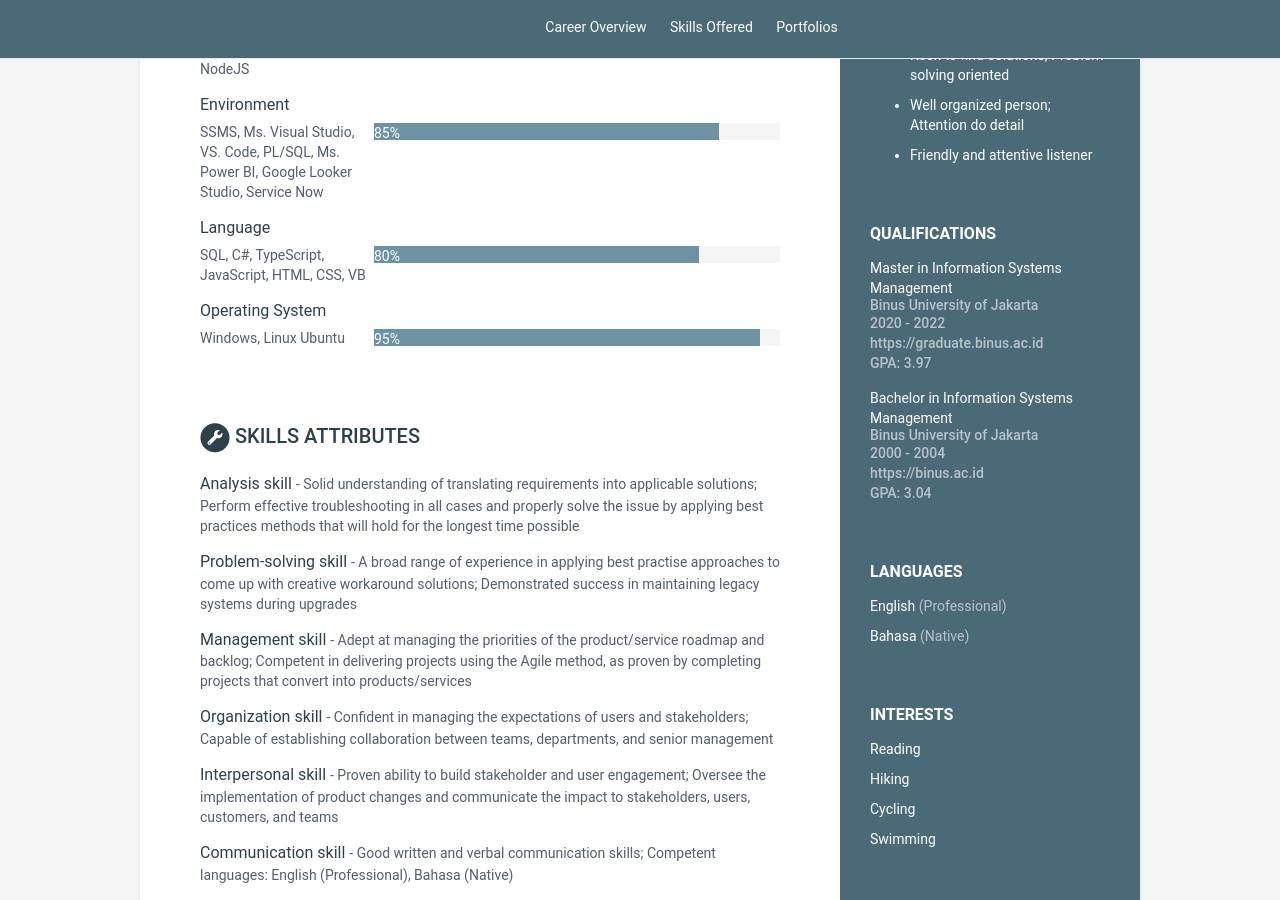
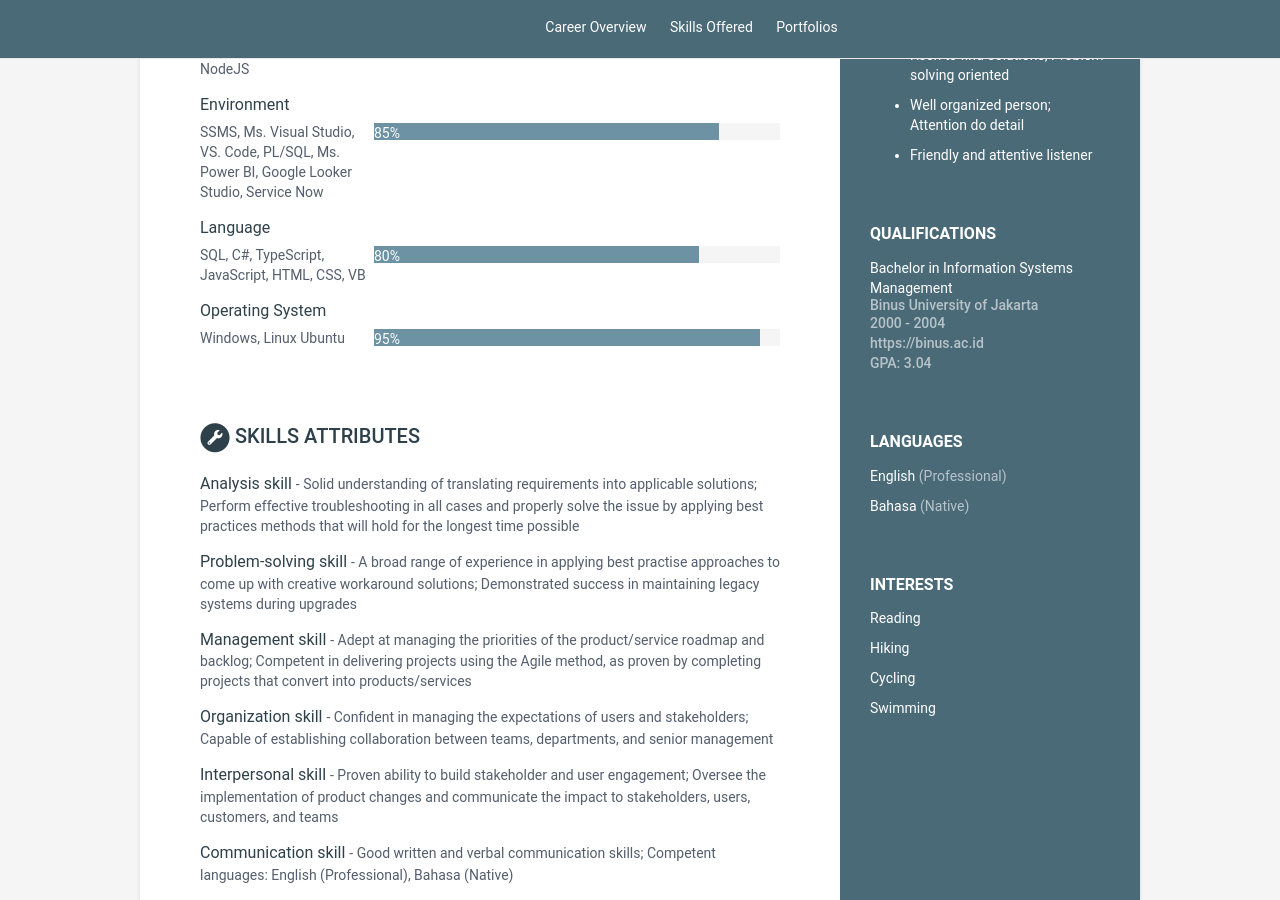
Before and after one commit to hz81/cv-se002, a Jekyll site: the page built from index.html, in a window 1280 px wide and 900 px high, scrolled down 878 px. Built offline with Jekyll 4.4.1, drawn with Linux system fonts in a browser that asks for light colours.

Commit message:
Update data.yml

```diff
--- a/_data/data.yml
+++ b/_data/data.yml
@@ -64,19 +64,6 @@ sidebar:
 qualifications:
     title: Qualifications
     info:
-      - degree: Master in Information Systems Management
-        university: Binus University of Jakarta
-        time: 2020 - 2022
-        gpa: "GPA: 3.97"
-        site: https://graduate.binus.ac.id
-        details: |
-          Describe your study here lorem ipsum dolor sit amet, consectetuer
-          adipiscing elit. Aenean commodo ligula eget dolor. Aenean massa. Cum
-          sociis natoque penatibus et magnis dis parturient montes, nascetur
-          ridiculus mus. Donec quam felis, ultricies nec, pellentesque eu,
-          pretium quis, sem.
-            - Bullet point
-            - Bullet point
       - degree: Bachelor in Information Systems Management
         university: Binus University of Jakarta
         time: 2000 - 2004
```
